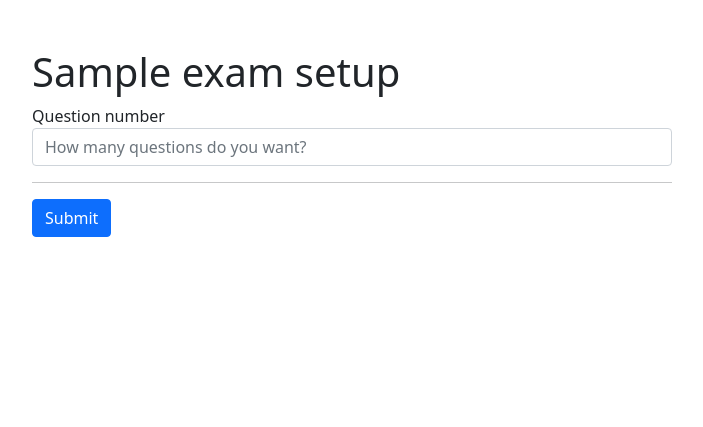
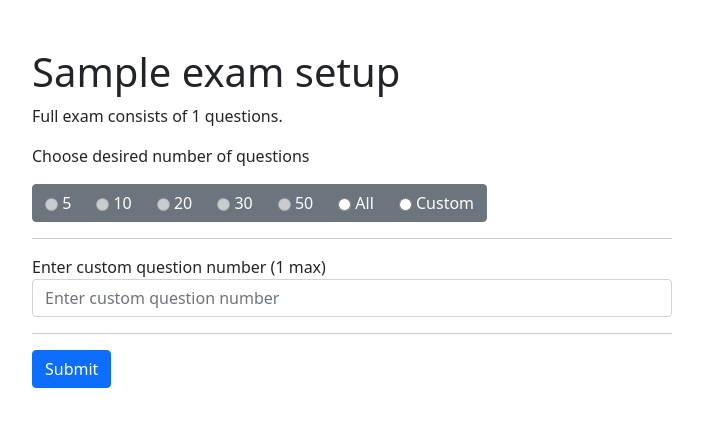
Before and after one commit to ConstructCP/django_exams, a Django app: page /exams/1/setup/ in a window 1280 px wide. Shown: the part 56-483 px from the top of the page, without its empty margins (288-991 px from the left). Run offline with Django 3.2, Linux system fonts and the light colour scheme; tables that the repository leaves empty hold one stand-in row (values such as "Sample post"); some libraries are stand-ins or nearby versions.

Commit message:
Ability to choose predefined question number in exam

```diff
--- a/exam_site/exams/models.py
+++ b/exam_site/exams/models.py
@@ -63,6 +63,12 @@ class Exam(models.Model):
 
     def __str__(self) -> str:
         return str(self.title)
+
+    @property
+    def question_number(self) -> int:
+        """ Returns number of questions in exam """
+        return Question.objects.filter(exam=self).count()
+
 
 
 class CustomDateTimeField(models.DateTimeField):
--- a/exam_site/exams/templates/exams/exam_setup.html
+++ b/exam_site/exams/templates/exams/exam_setup.html
@@ -5,13 +5,29 @@
 {% block content %}
 <div class="col-md-6 offset-md-3 mt-5">
     <h1>{{ exam.title }} setup</h1>
+    <p>Full exam consists of {{ exam.question_number }} questions.</p>
+    <p>Choose desired number of questions</p>
     <form action="{% url 'exams:exam_take' exam.id %}" method="post">
         {% csrf_token %}
+
+        <div class="btn-group btn-group-toggle" data-toggle="buttons">
+        {% for i in question_number_preconfigs %}
+<!--        <div class="form-check" data-toggle="buttons">-->
+
+            <label class="btn btn-secondary" for="option{{ i }}">
+                <input type="radio" id="option{{ i }}" name="question_number"
+                   class="custom-control-input" value="{{ i }}" style="vertical-align: middle"
+                   {% if exam.question_number < i %}disabled{% endif %}>
+                {{ i }}
+            </label>
+<!--        </div>-->
+        {% endfor %}
+        </div>
+        <hr>
         <div class="form-group">
-            <label for="question_quantity">Question number</label>
-            <input type="text" name="question_quantity" class="form-control" id="question_quantity"
-                   placeholder="How many questions do you want?"
-                   required="required">
+            <label for="question_quantity_custom">Enter custom question number ({{ exam.question_number }} max)</label>
+            <input type="number" name="question_quantity_custom" class="form-control" id="question_quantity_custom"
+                   placeholder="Enter custom question number" min="1" max="{{ exam.question_number }}">
         </div>
         <hr>
         {% if form.errors %}
--- a/exam_site/exams/views.py
+++ b/exam_site/exams/views.py
@@ -1,5 +1,5 @@
 import random
-from typing import Dict
+from typing import Dict, List
 
 from django.contrib.auth.views import LoginView, LogoutView
 from django.contrib.auth.password_validation import validate_password
@@ -86,7 +86,13 @@ class ExamSetupView(generic.FormView):
         exam = Exam.objects.get(id=exam_id)
         context = super().get_context_data(**kwargs)
         context['exam'] = exam
+        context['question_number_preconfigs'] = self.get_question_number_preconfigs()
         return context
+
+    @staticmethod
+    def get_question_number_preconfigs() -> List:
+        """ Returns list of most popular exam question numbers """
+        return [5, 10, 20, 30, 50, 'All', 'Custom']
 
     def form_valid(self, form) -> bool:
         self.question_number = int(form.cleaned_data().get('question_number'))
@@ -109,9 +115,15 @@ class ExamTakeView(generic.View):
             - answer variants
             - boolean indicating whether number of correct answers is 1 or more
         """
-        question_quantity = int(request.POST['question_quantity'])
         exam_id = int(exam_id)
         exam = Exam.objects.get(id=exam_id)
+        if request.POST['question_number'] == 'Custom':
+            question_quantity = int(request.POST['question_quantity_custom'])
+        elif request.POST['question_number'] == 'All':
+            question_quantity = exam.question_number
+        else:
+            question_quantity = int(request.POST['question_quantity'])
+
         questions = Question.objects.filter(exam_id=exam_id)
         total_question_number = questions.count()
         if question_quantity < total_question_number:
```
